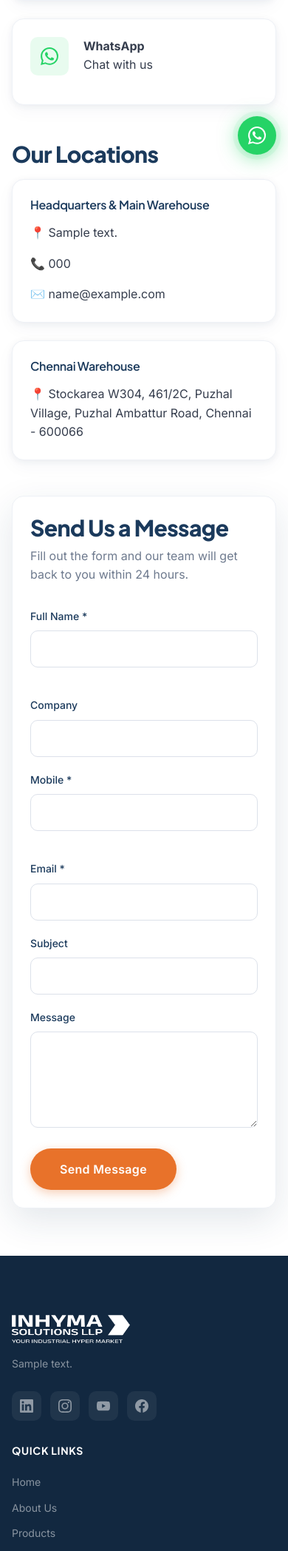
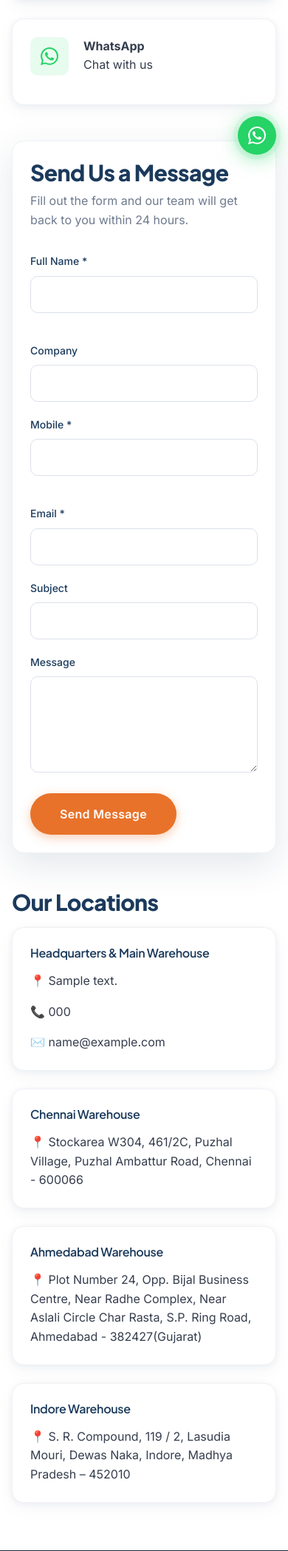
Before and after one commit to Deep-smtechno/Inhyma-solution-LLP, a Node project: template views/public/contact.njk in a window 390 px wide. Shown: the part 619-2715 px from the top of the page at 74% size. Run offline with Node 20 templates, Linux system fonts and the light colour scheme; the template is opened without the code that fills it: most values are stand-ins (such as "Sample title", 1, 10 or a date in 2020).

Commit message:
Modified the Category And Chage in Contact Us Page

```diff
--- a/public/index.css
+++ b/public/index.css
@@ -3506,7 +3506,8 @@ p {
   }
 
   .contact-grid {
-    grid-template-columns: 1fr;
+    display: flex;
+    flex-direction: column-reverse;
   }
 
   .blog-featured {
--- a/views/public/contact.njk
+++ b/views/public/contact.njk
@@ -21,9 +21,17 @@
           <p style="margin:0;">📞 <a href="tel:{{ settings.phone }}" style="color:inherit;">{{ settings.phone }}</a></p>
           <p style="margin:0;">✉️ <a href="mailto:{{ settings.email }}" style="color:inherit;">{{ settings.email }}</a></p>
         </div>
-        <div class="contact-info-card" style="flex-direction:column;gap:var(--space-4);align-items:flex-start;">
+        <div class="contact-info-card" style="flex-direction:column;gap:var(--space-4);align-items:flex-start;margin-bottom:var(--space-6);">
           <h3 style="font-size:var(--fs-base);margin:0;color:var(--color-primary);font-weight:var(--fw-semibold);">Chennai Warehouse</h3>
           <p style="margin:0;">📍 Stockarea W304, 461/2C, Puzhal Village, Puzhal Ambattur Road, Chennai - 600066</p>
+        </div>
+        <div class="contact-info-card" style="flex-direction:column;gap:var(--space-4);align-items:flex-start;margin-bottom:var(--space-6);">
+          <h3 style="font-size:var(--fs-base);margin:0;color:var(--color-primary);font-weight:var(--fw-semibold);">Ahmedabad Warehouse</h3>
+          <p style="margin:0;">📍 Plot Number 24, Opp. Bijal Business Centre, Near Radhe Complex, Near Aslali Circle Char Rasta, S.P. Ring Road, Ahmedabad - 382427(Gujarat)</p>
+        </div>
+        <div class="contact-info-card" style="flex-direction:column;gap:var(--space-4);align-items:flex-start;">
+          <h3 style="font-size:var(--fs-base);margin:0;color:var(--color-primary);font-weight:var(--fw-semibold);">Indore Warehouse</h3>
+          <p style="margin:0;">📍 S. R. Compound, 119 / 2, Lasudia Mouri, Dewas Naka, Indore, Madhya Pradesh – 452010</p>
         </div>
       </div>
 
```
